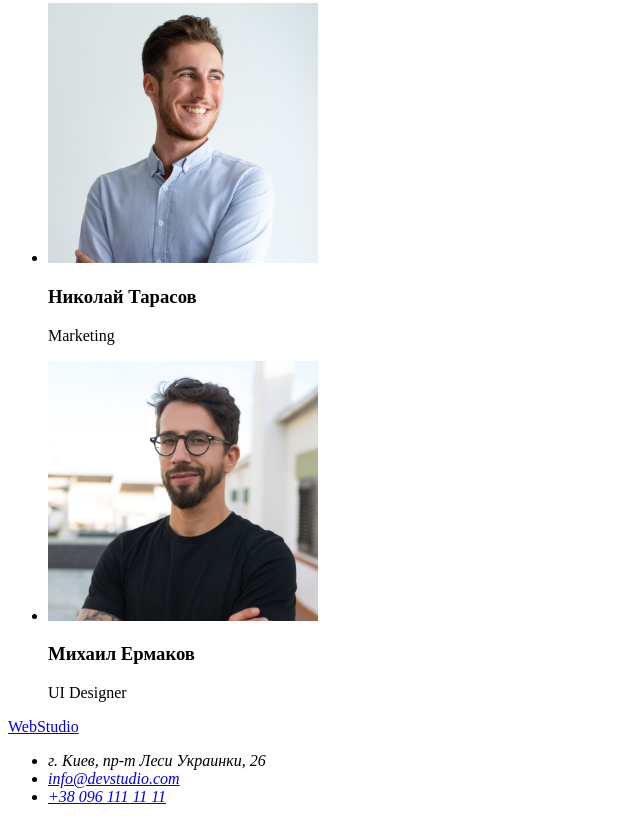
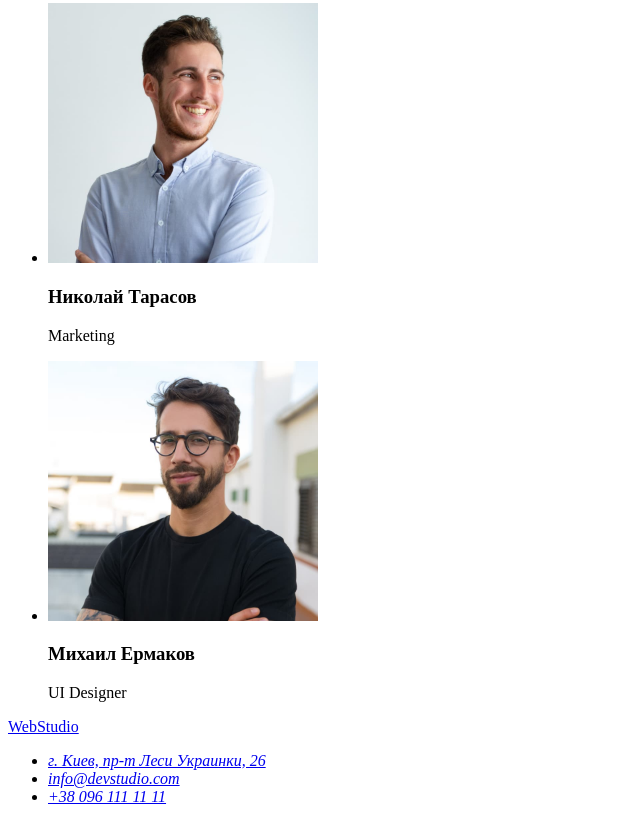
Before and after one commit to nazar230496/goit-markup-hw-01, a plain HTML site: page index.html in a window 1280 px wide. Shown: the part 2367-3189 px from the top of the page, without its empty margins (0-640 px from the left). Drawn offline with Linux system fonts and the light colour scheme.

Commit message:
finalfinalafinish

```diff
--- a/index.html
+++ b/index.html
@@ -96,7 +96,8 @@
     <address>
     <ul>
         <li>
-            г. Киев, пр-т Леси Украинки, 26
+            <a href="https://www.google.com.ua/maps/place/%D0%B1%D1%83%D0%BB.+%D0%9B%D0%B5%D1%81%D0%B8+%D0%A3%D0%BA%D1%80%D0%B0%D0%B8%D0%BD%D0%BA%D0%B8,+26,+%D0%9A%D0%B8%D0%B5%D0%B2,+02000/@50.4265841,30.5361971,17z/data=!3m1!4b1!4m5!3m4!1s0x40d4cf0e033ecbe9:0x57a4dffefec77da0!8m2!3d50.4265807!4d30.5383858?hl=ru">г. Киев, пр-т Леси Украинки, 26</a>
+
         </li>
         <li>
             <a href="mailto:info@devstudio.com">info@devstudio.com</a>
```
